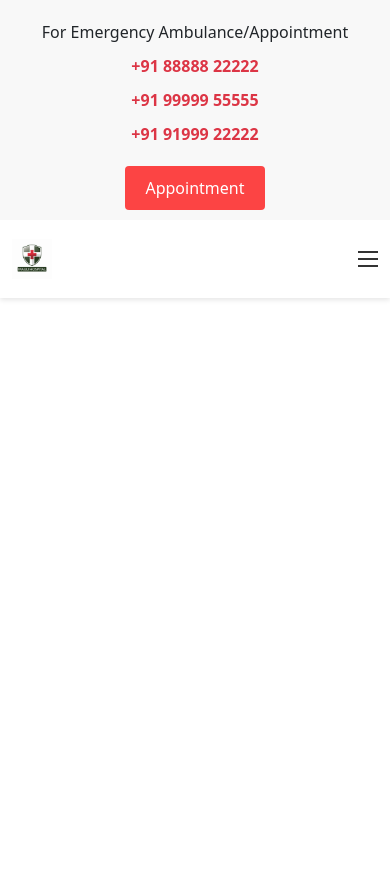
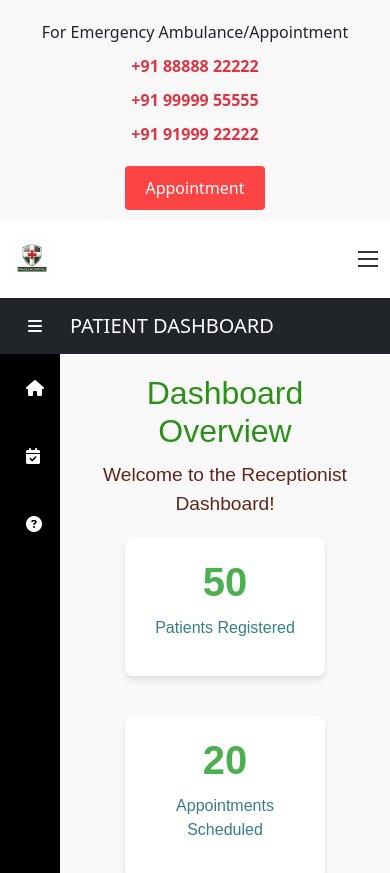
Before and after one commit to krushnahk1/cms, a React (Create React App) app: page /patient in a window 390 px wide. Shown: the top 873 px of the page. Before the commit the page ends 844 px from the top, so only its background shows below. Built offline with nearby package versions, Linux system fonts and the light colour scheme.

Commit message:
doctor, patient, receptionist view.css updated - horizontal width make to fit in device width

```diff
--- a/src/App.js
+++ b/src/App.js
@@ -23,6 +23,7 @@ import CreateAppointment from '../src/DoctorComponents/CreateAppointment';
 import AddEnquiries from '../src/DoctorComponents/AddEnquiries';
 import AllPatient from '../src/DoctorComponents/AllPatients';
 import NurseDashboard from "../src/receptionist/components/Receptionist_view";
+import PatientView from './patient/components/Patient_view';
 
 
 function App() {
@@ -69,6 +70,7 @@ function App() {
           <Route path="/DoctorDashboard/*" element={<Doctordashboard/>} />
           <Route path="/NurseLoginForm" element={<NurseLoginForm />} />
           <Route path="/receptionist/*" element={<NurseDashboard/>} />
+          <Route path="/patient/*" element={<PatientView/>} />
           <Route path="/AllPatient" element={<AllPatient/>} />
           <Route path="/add-patient" element={<AddPatient />} />
           <Route path="/create-appointment" element={<CreateAppointment />} />
--- a/src/DoctorCSS/Receptionist_view.css
+++ b/src/DoctorCSS/Receptionist_view.css
@@ -1,7 +1,7 @@
 .main-view {
     background-color: #f9f9f9;
     height: calc(100vh - 60px);
-    width: calc(100vw - 0px);
+    width: calc(100vw - 17px);
     /* border: 10px solid black; */
 }
 
@@ -14,16 +14,31 @@
 .main-content {
     background-color: #f9f9f9;
     height: calc(100vh - 60px);
-    width: calc(100vw - 0px);
+    width: calc(100vw - 17px);
 
 }
 
 .main-content-routes {
     position: relative;
-    left: 10%;
+    left: 60px;
     height: calc(100vh - 60px);
-    width: calc(100vw - 230px);
+    width: calc(100vw - 77px);
     overflow-y: scroll;
     scrollbar-width: none; /* Firefox */
     -ms-overflow-style: none;
 }
+.main-content-routes::-webkit-scrollbar {
+    display: none; /* Chrome, Safari, and Edge */
+}
+
+@media (max-width: 870px) {
+    .main-content-routes {
+        position: relative;
+        /* left: 10%; */
+        height: calc(100vh - 60px);
+        width: calc(100vw - 60px);
+        overflow-y: scroll;
+        scrollbar-width: none; /* Firefox */
+        -ms-overflow-style: none;
+    }
+}
--- a/src/patient/components/Navbar.js
+++ b/src/patient/components/Navbar.js
@@ -17,7 +17,7 @@ function Navbar({changeSideNavStatus}) {
 
                     <div className='nav-name-routes d-flex justify-content-between'>
                     <Link to="#" className="navbar-brand px-1">
-                        RECEPTIONIST DASHBOARD
+                        PATIENT DASHBOARD
                     </Link>
 
                     <div className="navbar-collapse1 ">
--- a/src/patient/components/Patient_view.js
+++ b/src/patient/components/Patient_view.js
@@ -4,12 +4,10 @@ import { Route, Routes } from 'react-router-dom';
 import "../patient-css/Patient_view.css"
 import SideNavContent from './SideNavContent';
 import DashboardOverview from './DashboardOverview';
-import AddPatient from './AddPatient';
 import CreateAppointment from './CreateAppointment';
 import AddEnquiry from './AddEnquiries';
-import AllPatients from './AllPatients';
 
-function ReceptionistView() {
+function PatientView() {
 
     const [sideNavStatus, setSideNavStatus] = useState(false);
 
@@ -22,27 +20,15 @@ function ReceptionistView() {
         },
         {
           number: '2',
-          name: 'View patient',
-          icon: 'fas fa-user',
-          url: '/patient/all-patient',
-        },
-        {
-          number: '3',
           name: 'Create Appointment',
           icon: 'fas fa-calendar-check',
           url: '/patient/create-appointment',
         },
         {
-          number: '4',
+          number: '3',
           name: 'Add Enquiries',
           icon: 'fas fa-question-circle',
           url: '/patient/add-enquiries',
-        },
-        {
-          number: '5',
-          name: 'Add patient',
-          icon: 'fas fa-user-plus',
-          url: '/patient/add-patient',
         },
       ];
 
@@ -67,8 +53,6 @@ function ReceptionistView() {
                         <Routes>
                             <Route path="/" element={< DashboardOverview />} />
                             <Route path="/dashboard-overview" element={< DashboardOverview />} />
-                            <Route path="/all-patient" element={< AllPatients />} />
-                            <Route path="/add-patient" element={<AddPatient />} />
                             <Route path="/create-appointment" element={<CreateAppointment />} />
                             <Route path="/add-enquiries" element={<AddEnquiry />} />
                         </Routes>
@@ -80,4 +64,4 @@ function ReceptionistView() {
     )
 }
 
-export default ReceptionistView;
+export default PatientView;
--- a/src/patient/patient-css/Patient_view.css
+++ b/src/patient/patient-css/Patient_view.css
@@ -1,7 +1,7 @@
 .main-view {
     background-color: #f9f9f9;
     height: calc(100vh - 60px);
-    width: calc(100vw - 0px);
+    width: calc(100vw - 17px);
     /* border: 10px solid black; */
 }
 
@@ -14,15 +14,15 @@
 .main-content {
     background-color: #f9f9f9;
     height: calc(100vh - 60px);
-    width: calc(100vw - 0px);
+    width: calc(100vw - 17px);
 
 }
 
 .main-content-routes {
     position: relative;
-    left: 10%;
+    left: 60px;
     height: calc(100vh - 60px);
-    width: calc(100vw - 230px);
+    width: calc(100vw - 77px);
     overflow-y: scroll;
     scrollbar-width: none; /* Firefox */
     -ms-overflow-style: none;
--- a/src/receptionist/rec-css/Receptionist_view.css
+++ b/src/receptionist/rec-css/Receptionist_view.css
@@ -1,7 +1,7 @@
 .main-view {
     background-color: #f9f9f9;
     height: calc(100vh - 60px);
-    width: calc(100vw - 0px);
+    width: calc(100vw - 17px);
     /* border: 10px solid black; */
 }
 
@@ -14,15 +14,15 @@
 .main-content {
     background-color: #f9f9f9;
     height: calc(100vh - 60px);
-    width: calc(100vw - 0px);
+    width: calc(100vw - 17px);
 
 }
 
 .main-content-routes {
     position: relative;
-    left: 10%;
+    left: 60px;
     height: calc(100vh - 60px);
-    width: calc(100vw - 230px);
+    width: calc(100vw - 77px);
     overflow-y: scroll;
     scrollbar-width: none; /* Firefox */
     -ms-overflow-style: none;
```
